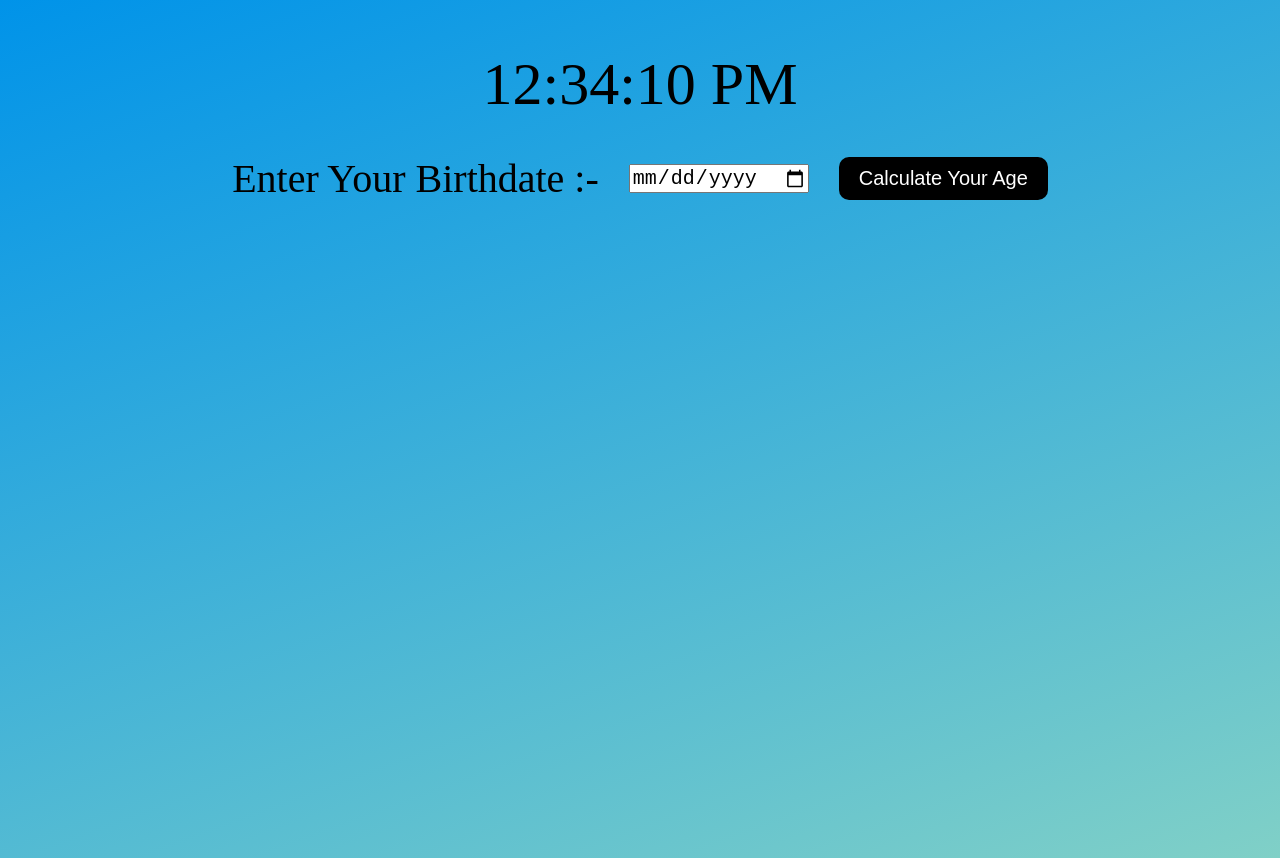
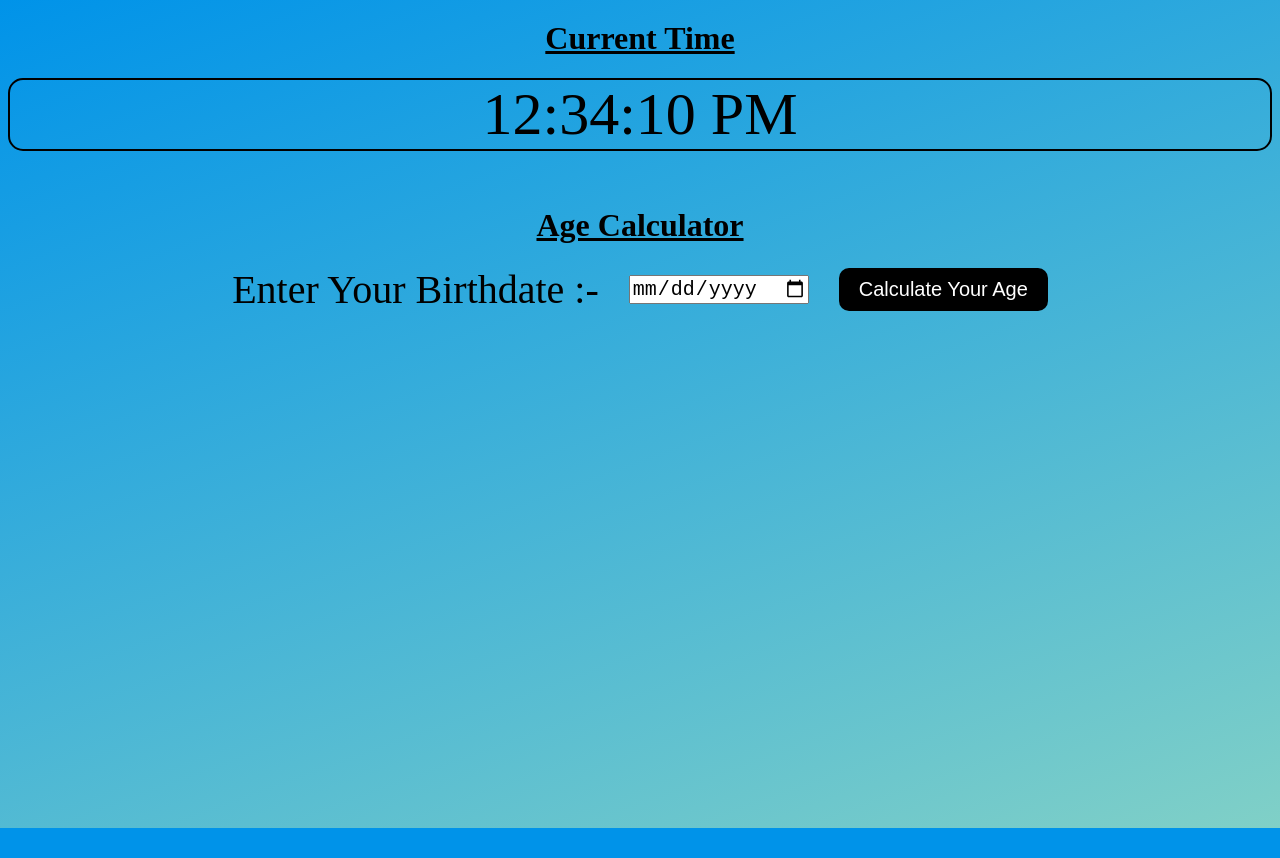
Before and after one commit to atharv2823/Clock-and-Age, a plain HTML site: page index.html in a window 1280 px wide. After the commit the page ends 828 px from the top, so only its background shows below. Drawn offline with Linux system fonts and the light colour scheme.

Commit message:
time modified

```diff
--- a/index.html
+++ b/index.html
@@ -17,7 +17,9 @@
         display: flex;
         justify-content: center;
         align-items: center;
-        margin-top: 50px;
+        cursor: pointer;
+        border: 2px solid black;
+        border-radius: 15px;
 
     }
     .agecalculator{
@@ -33,22 +35,32 @@
         padding: 10px 20px;
         border: none;
         border-radius: 10px;
+        cursor: pointer;
     }
     .date{
         font-size: 20px;
 
     }
+    h1{
+        display: flex;
+        justify-content: center;
+        margin-top: 20px;
+        text-decoration: underline;
+    }
 </style>
 <body>
+    <h1>Current Time</h1>
     <div id="clock" class="Clock" onclick="Currenttime()">
     </div>
     <br><br>
 
+
+    <h1>Age Calculator</h1>
     <div class="agecalculator" onclick="Agecalculator()">
         <label for="birthday">Enter Your  Birthdate :- </label>&nbsp; &nbsp;
         <input type="date" id="birthday" name="birthday" class="date">&nbsp; &nbsp;
         <br>
-        <button class="btn-age">Calculate Your Age</button>
+        <button class="btn-age" onclick="Agecalculator()">Calculate Your Age</button>
     </div>
 
     <script>
@@ -61,9 +73,12 @@
         setInterval(Currenttime, 1000);
 
         function Agecalculator(){
-            const  birthday = prompt("Please enter your birth year");
-            let today = new Date();
-
+            // const  birthday = prompt("Please enter your birth year");
+            // let today = new Date();
+            const birthdayInput = document.getElementById(`birthday`).value;
+            const birthdate = new Date(birthdayInput);
+            console.log(birthdate);
+            const now = new Date();
         }
 
     </script>
```
